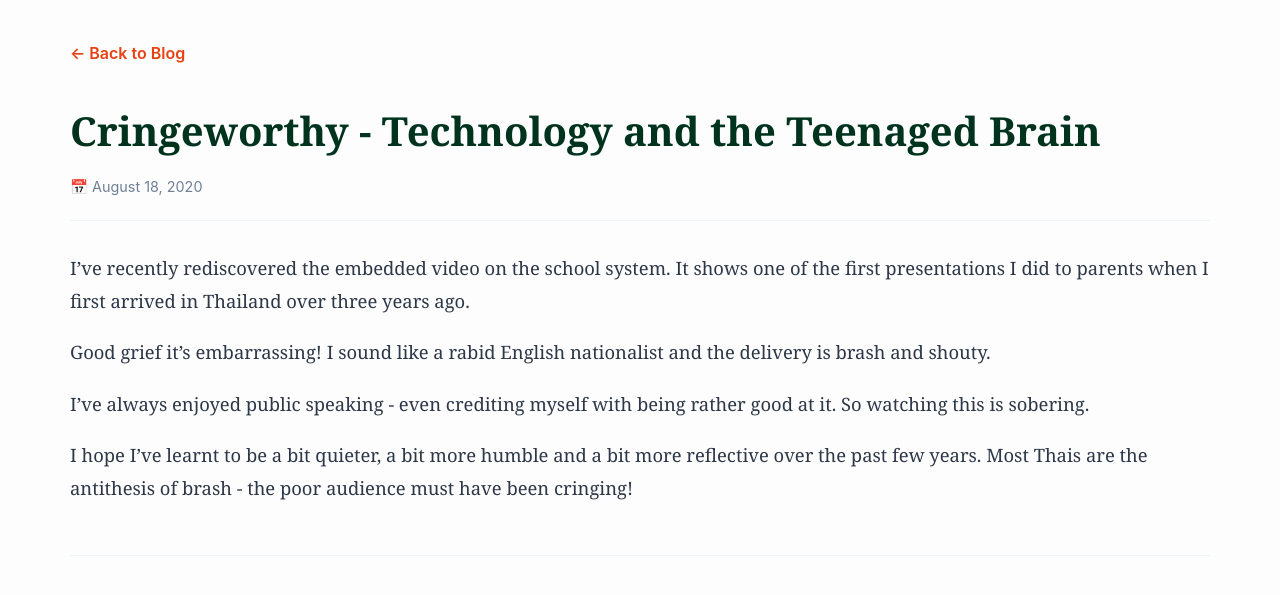
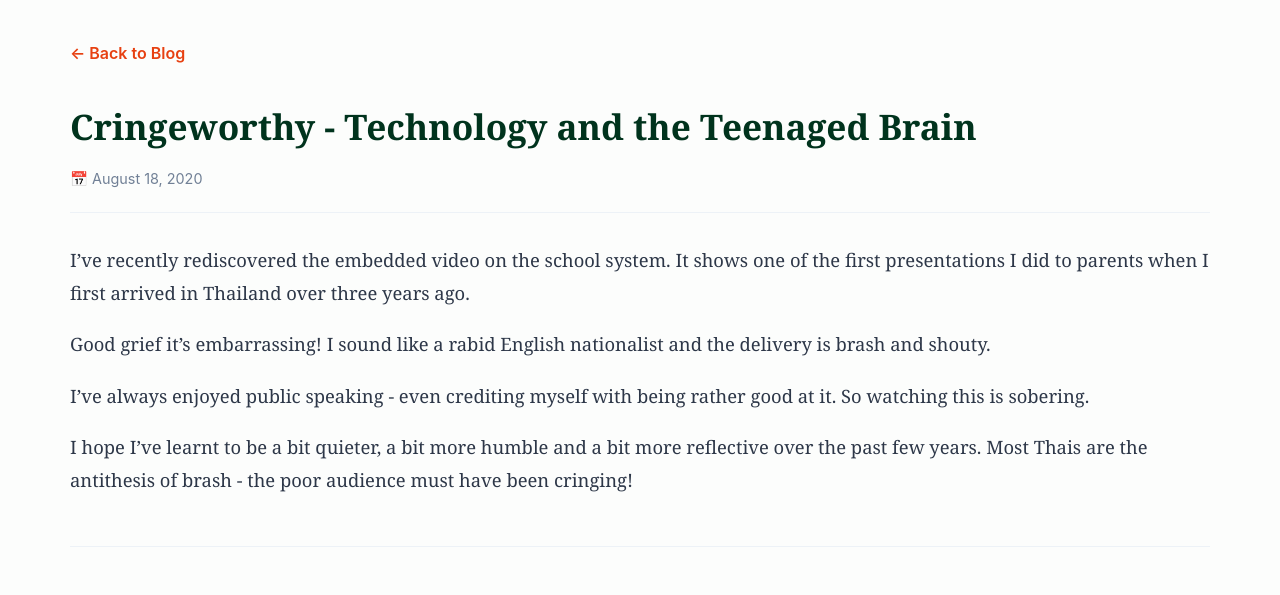
Before and after one commit to tjjefferis/timjefferis.com, a Jekyll site: the page built from _posts/2020-08-18-cringeworthy---technology-and-the-teenaged-brain.md, in a window 1280 px wide. Shown: the top 595 px of the page. Built offline with Jekyll 4.4.1, drawn with Linux system fonts in a browser that asks for light colours; comment, search, counter and statistics services are not loaded.

Commit message:
Scale down site title font size on mobile screens

```diff
--- a/_layouts/default.html
+++ b/_layouts/default.html
@@ -37,6 +37,11 @@
   flex-direction: column !important;
   gap: 30px !important;
   width: 100% !important;
+}
+h1, .site-title, h1 a {
+  font-size: 2.2rem !important;
+  word-wrap: break-word !important;
+  overflow-wrap: break-word !important;
 }
 
 /* Grid layout control */
```
